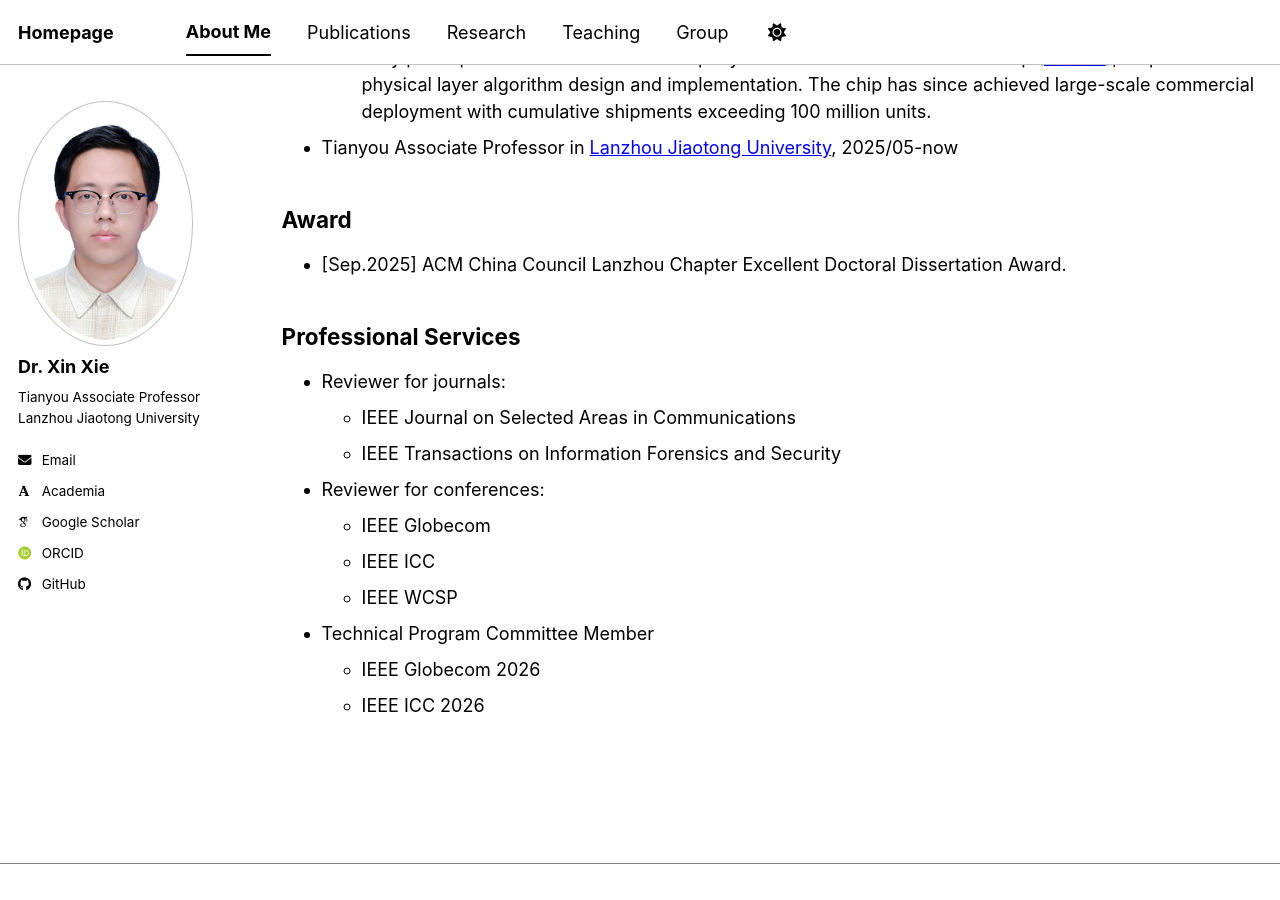
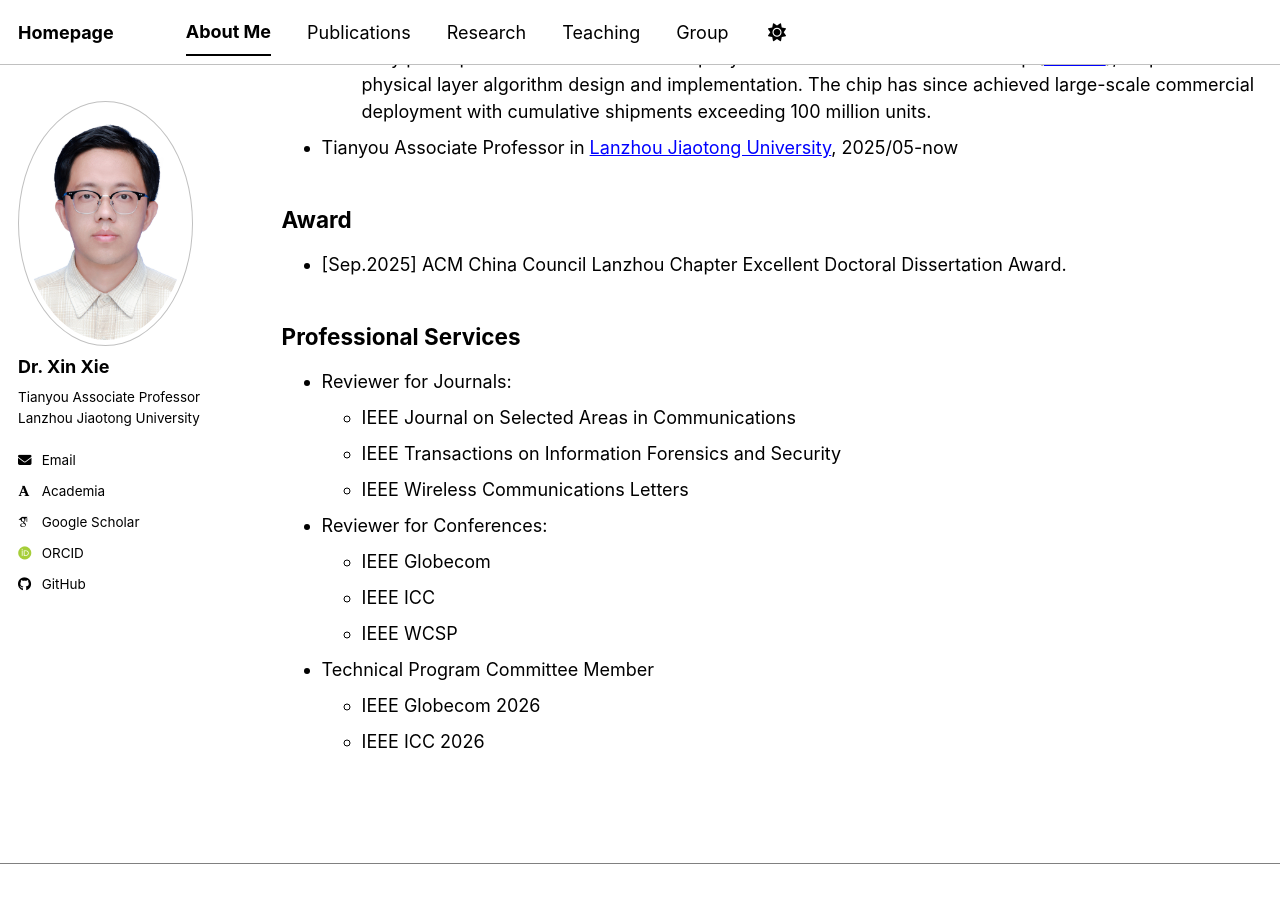
Before and after one commit to xiexin312/xiexin312.github.io, a Jekyll site: the page built from _pages/AboutMe.md, in a window 1280 px wide and 900 px high, scrolled down 670 px. Built offline with Jekyll 4.4.1, drawn with Linux system fonts in a browser that asks for light colours; some web fonts are replaced; a script bundle is joined from its source files by our own code; library files that are not in the unit come from our copies; before the commit the page ends 1534 px from its top, so only the background shows below that.

Commit message:
修改aboutme，添加WCL作为reviewer期刊

```diff
--- a/_pages/AboutMe.md
+++ b/_pages/AboutMe.md
@@ -29,11 +29,12 @@ redirect_from:
 - [Sep.2025] ACM China Council Lanzhou Chapter Excellent Doctoral Dissertation Award.
 
 ## Professional Services
-- Reviewer for journals:
+- Reviewer for Journals:
   - IEEE Journal on Selected Areas in Communications
   - IEEE Transactions on Information Forensics and Security
+  - IEEE Wireless Communications Letters
 
-- Reviewer for conferences:
+- Reviewer for Conferences:
   - IEEE Globecom
   - IEEE ICC
   - IEEE WCSP
```
